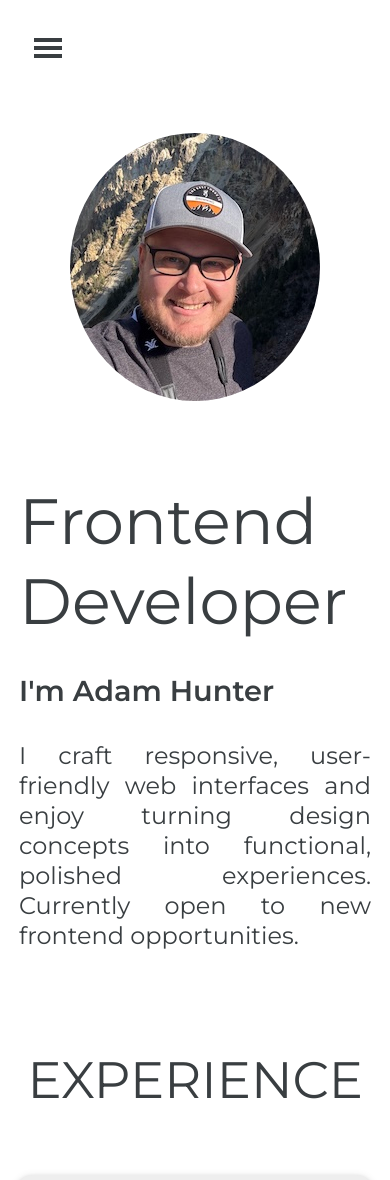
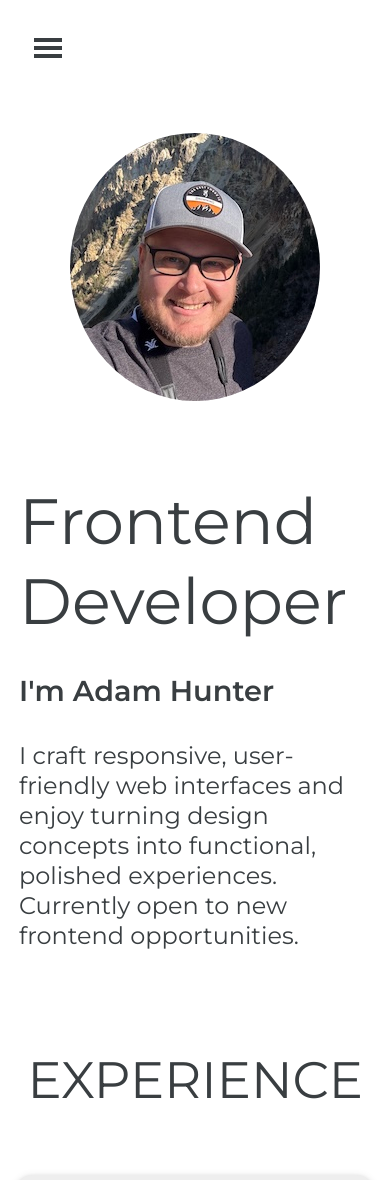
Before and after one commit to adam-hunter13/vite-portfolio, a React (Vite) app: page / in a window 390 px wide. Shown: the top 1180 px of the page. Built offline with nearby package versions, Linux system fonts and the light colour scheme.

Commit message:
Adjusting home spacing

```diff
--- a/src/index.css
+++ b/src/index.css
@@ -745,7 +745,7 @@ hr {
   /* Home Page */
   .home-description {
     width: 100%;
-    text-align: justify;
+    /* text-align: justify; */
   }
   /* Experience Page */
   .experience-top {
```
